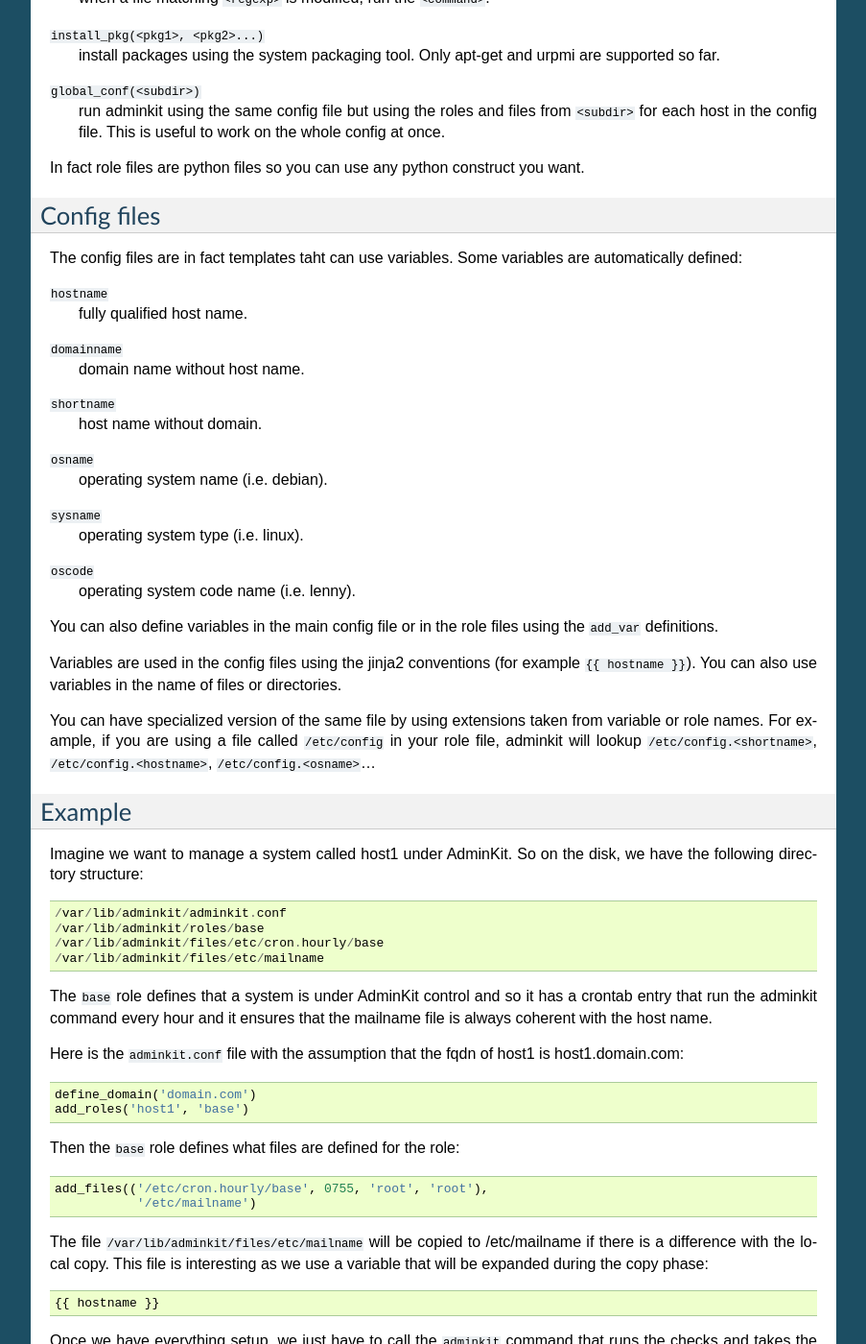
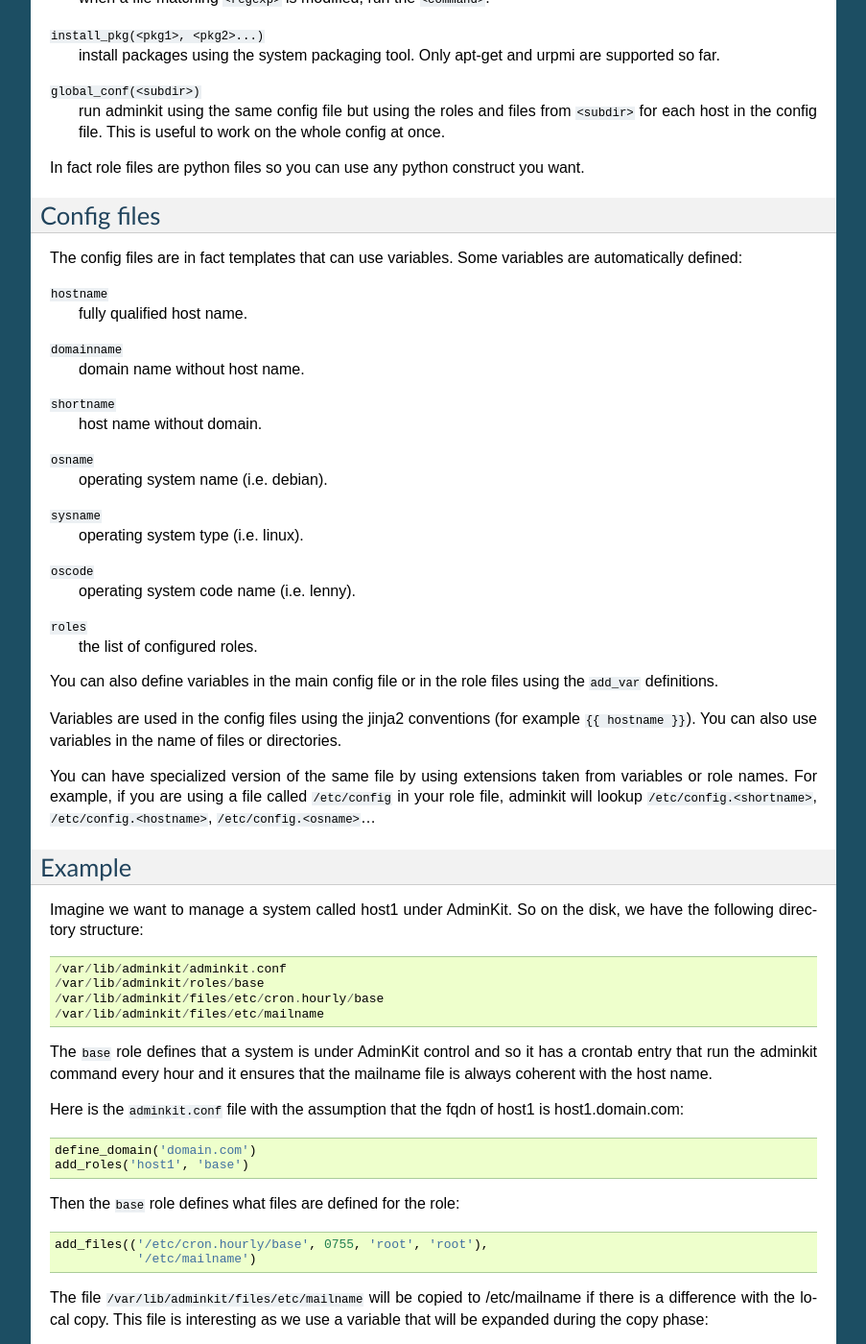
Before and after one commit to flepied/adminkit, a Sphinx documentation site: the page built from docs/adminkit.rst, in a window 1280 px wide and 1400 px high, scrolled down 1901 px. Shown: the whole window at 96% size, without its empty margins (198-1101 px from the left). Built offline with Sphinx 7.4.7, drawn with Linux system fonts in a browser that asks for light colours.

Commit message:
add a roles variable

```diff
--- a/adminkit.py
+++ b/adminkit.py
@@ -400,6 +400,8 @@ def finalize():
                  'deactivate_service': deactivate_service,
                  }
 
+    add_var('roles', _ROLES)
+
     for c in _ROLES:
         logger.debug('Loading role %s', c)
         f = find_file(c, path)
--- a/docs/adminkit.rst
+++ b/docs/adminkit.rst
@@ -129,7 +129,7 @@ construct you want.
 Config files
 ------------
 
-The config files are in fact templates taht can use variables. Some
+The config files are in fact templates that can use variables. Some
 variables are automatically defined:
 
 ``hostname``
@@ -150,6 +150,9 @@ variables are automatically defined:
 ``oscode``
   operating system code name (i.e. lenny).
 
+``roles``
+  the list of configured roles.
+
 You can also define variables in the main config file or in the role
 files using the ``add_var`` definitions.
 
@@ -158,7 +161,7 @@ Variables are used in the config files using the jinja2 conventions
 name of files or directories.
 
 You can have specialized version of the same file by using extensions
-taken from variable or role names. For example, if you are using a
+taken from variables or role names. For example, if you are using a
 file called ``/etc/config`` in your role file, adminkit will lookup
 ``/etc/config.<shortname>``, ``/etc/config.<hostname>``,
 ``/etc/config.<osname>``...
```
